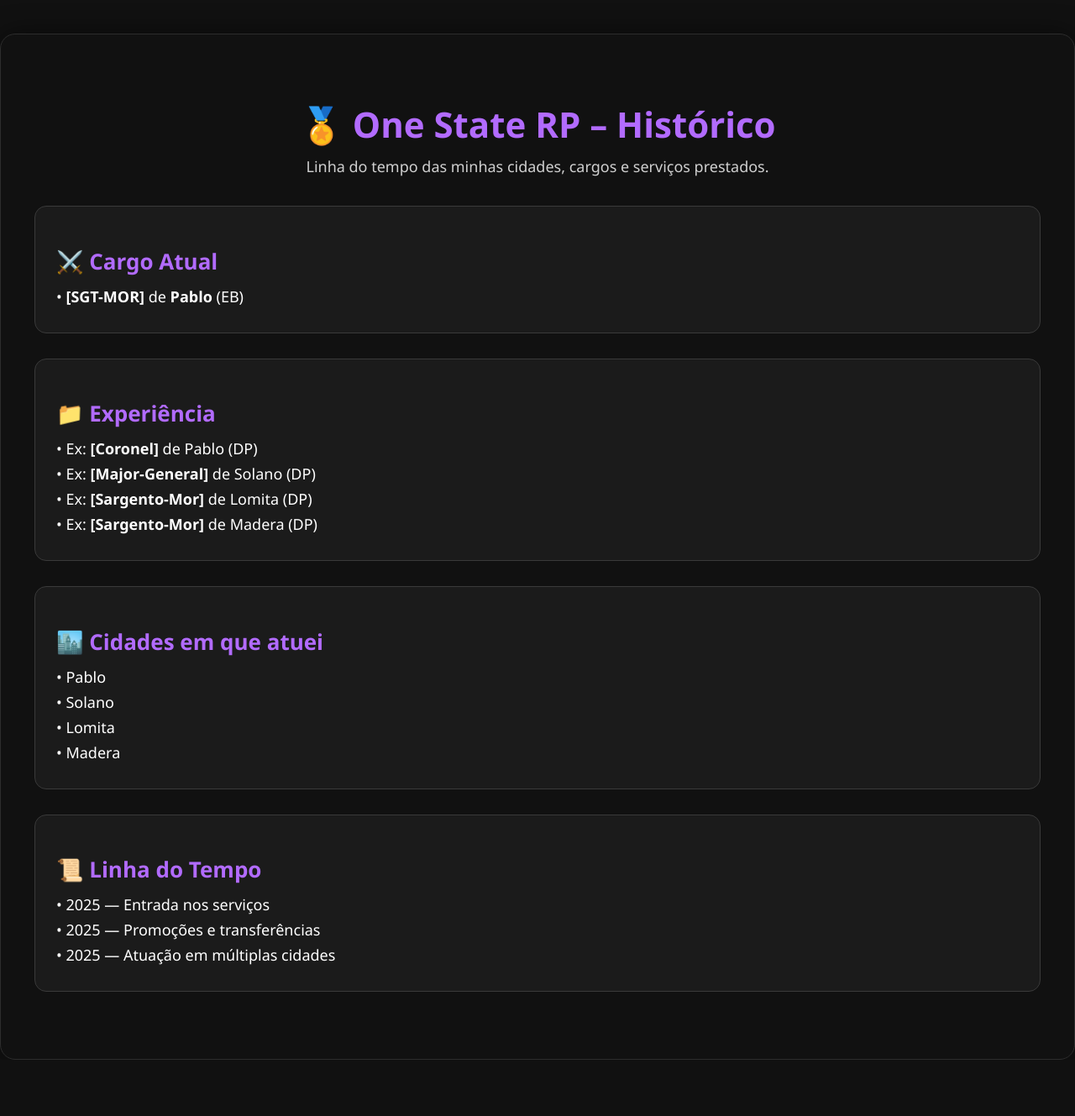
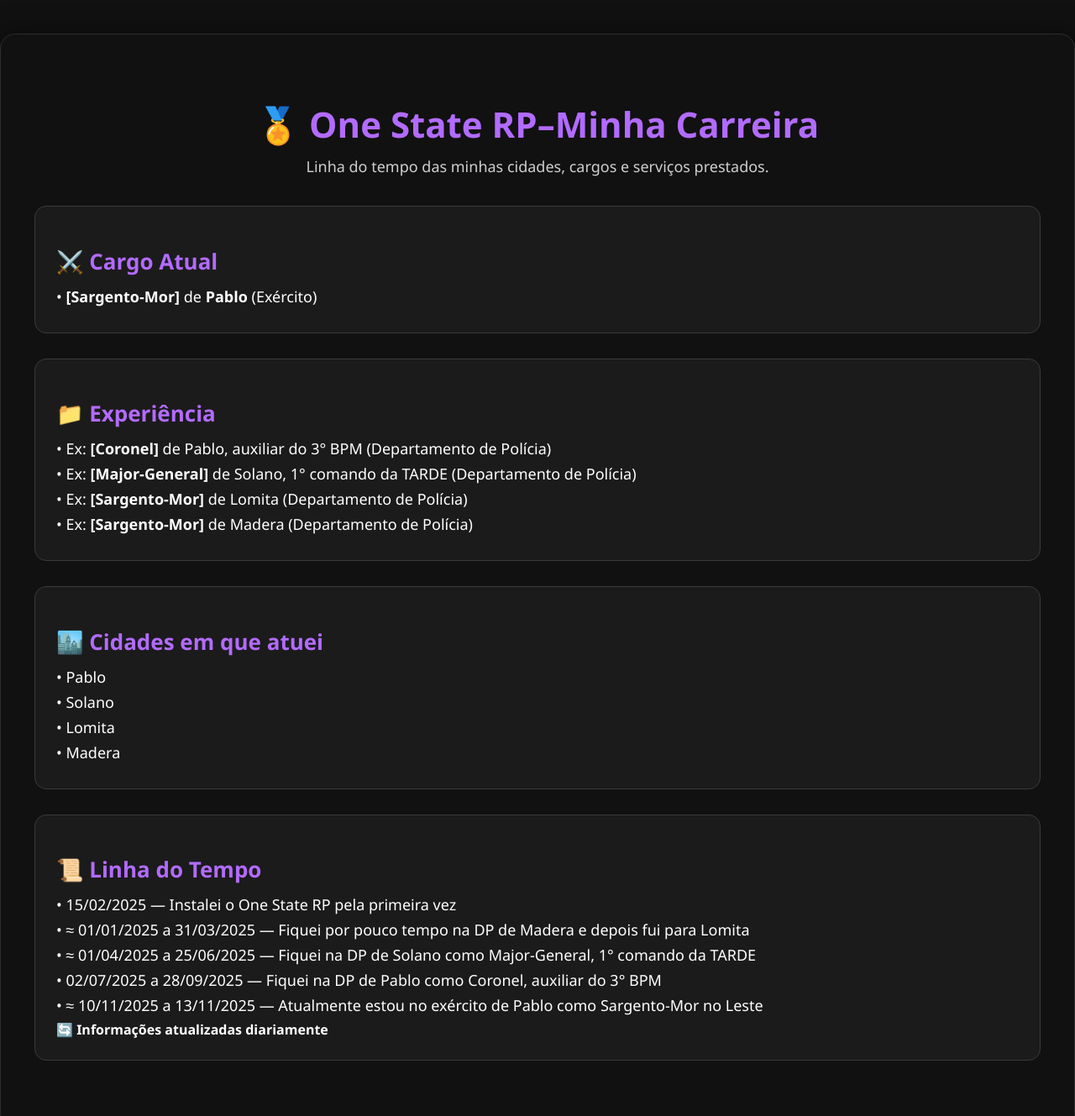
Before and after one commit to miguelcastrosilva0710-source/biografia-miguelbennet-onestate, a plain HTML site: page index.html in a window 1280 px wide. Shown: the top 1329 px of the page at 84% size. Before the commit the page ends 1262 px from the top, so only its background shows below. Drawn offline with Linux system fonts and the light colour scheme.

Commit message:
Update index.html

```diff
--- a/index.html
+++ b/index.html
@@ -3,7 +3,7 @@
 <head>
   <meta charset="UTF-8">
   <meta name="viewport" content="width=device-width, initial-scale=1.0">
-  <title>One State RP – Histórico</title>
+  <title>One State RP–Minha Carreira</title>
   <style>
     body {
       margin: 0;
@@ -75,21 +75,21 @@
   <div class="wrapper">
     <div class="card">
 
-      <h1>🏅 One State RP – Histórico</h1>
+      <h1>🏅 One State RP–Minha Carreira</h1>
 
       <p class="subtitle">Linha do tempo das minhas cidades, cargos e serviços prestados.</p>
 
       <div class="box">
         <h2>⚔️ Cargo Atual</h2>
-        <p>• <strong>[SGT-MOR]</strong> de <strong>Pablo</strong> (EB)</p>
+        <p>• <strong>[Sargento-Mor]</strong> de <strong>Pablo</strong> (Exército)</p>
       </div>
 
       <div class="box">
         <h2>📁 Experiência</h2>
-        <p>• Ex: <strong>[Coronel]</strong> de Pablo (DP)</p>
-        <p>• Ex: <strong>[Major-General]</strong> de Solano (DP)</p>
-        <p>• Ex: <strong>[Sargento-Mor]</strong> de Lomita (DP)</p>
-        <p>• Ex: <strong>[Sargento-Mor]</strong> de Madera (DP)</p>
+        <p>• Ex: <strong>[Coronel]</strong> de Pablo, auxiliar do 3° BPM (Departamento de Polícia)</p>
+        <p>• Ex: <strong>[Major-General]</strong> de Solano, 1° comando da TARDE (Departamento de Polícia)</p>
+        <p>• Ex: <strong>[Sargento-Mor]</strong> de Lomita (Departamento de Polícia)</p>
+        <p>• Ex: <strong>[Sargento-Mor]</strong> de Madera (Departamento de Polícia)</p>
       </div>
 
       <div class="box">
@@ -100,12 +100,18 @@
         <p>• Madera</p>
       </div>
 
-      <div class="box">
-        <h2>📜 Linha do Tempo</h2>
-        <p>• 2025 — Entrada nos serviços</p>
-        <p>• 2025 — Promoções e transferências</p>
-        <p>• 2025 — Atuação em múltiplas cidades</p>
-      </div>
+<div class="box">
+  <h2>📜 Linha do Tempo</h2>
+  <p>• 15/02/2025 — Instalei o One State RP pela primeira vez</p>
+  <p>• ≈ 01/01/2025 a 31/03/2025 — Fiquei por pouco tempo na DP de Madera e depois fui para Lomita</p>
+  <p>• ≈ 01/04/2025 a 25/06/2025 — Fiquei na DP de Solano como Major-General, 1° comando da TARDE</p>
+  <p>• 02/07/2025 a 28/09/2025 — Fiquei na DP de Pablo como Coronel, auxiliar do 3° BPM</p>
+  <p>• ≈ 10/11/2025 a 13/11/2025 — Atualmente estou no exército de Pablo como Sargento-Mor no Leste</p>
+
+  <div class="update-note">
+    🔄 <strong>Informações atualizadas diariamente</strong>
+  </div>
+</div>
 
     </div>
   </div>
```
